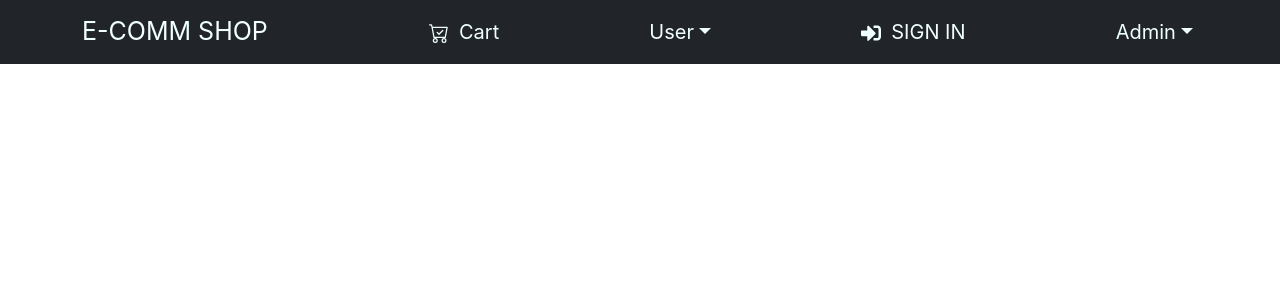
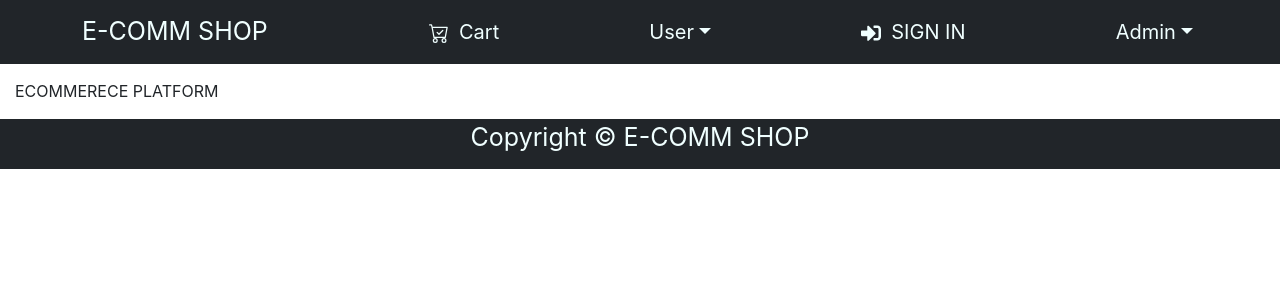
Before and after one commit to kartavya99/MERN-ecomm, a React (Create React App) app in the folder client/: page / in a window 1280 px wide. Shown: the top 300 px of the page. Built offline with nearby package versions, Linux system fonts and the light colour scheme.

Commit message:
Heade and HomePage js added

```diff
--- a/client/src/App.css
+++ b/client/src/App.css
@@ -2,4 +2,5 @@
   margin: 0;
   padding: 0;
   box-sizing: border-box;
+  min-height: 100vh;
 }
--- a/client/src/App.js
+++ b/client/src/App.js
@@ -1,11 +1,17 @@
+import React from "react";
+
+import Header from "./components/Header/Header";
+import Footer from "./components/Footer/Footer";
+import HomePage from "./pages/HomePage/HomePage";
+
 import "./App.css";
-
-import Header from "./Header/Header";
 
 function App() {
   return (
-    <div className="App">
+    <div>
       <Header />
+      <HomePage />
+      <Footer />
     </div>
   );
 }
--- /dev/null
+++ b/client/src/components/Footer/Footer.js
@@ -0,0 +1,17 @@
+import React from "react";
+import { Row, Col } from "react-bootstrap";
+import classes from "./Footer.module.css";
+
+const Footer = () => {
+  return (
+    <footer>
+      <div className={classes.container}>
+        <Row>
+          <Col className={classes.footer}>Copyright &copy; E-COMM SHOP</Col>
+        </Row>
+      </div>
+    </footer>
+  );
+};
+
+export default Footer;
--- /dev/null
+++ b/client/src/components/Footer/Footer.module.css
@@ -0,0 +1,16 @@
+.footer {
+  /* margin: 0; */
+  text-align: center;
+  color: azure;
+  background-color: rgb(33, 37, 41);
+  height: 50px;
+  width: 100%;
+  font-size: 25px;
+}
+
+.container {
+  width: 100%;
+  background-color: rgb(33, 37, 41);
+  margin: 0;
+  padding: 0;
+}
--- /dev/null
+++ b/client/src/pages/HomePage/HomePage.js
@@ -0,0 +1,13 @@
+import React from "react";
+
+import classes from "./HomePage.module.css";
+
+const HomePage = () => {
+  return (
+    <div className={classes.main}>
+      <p className={classes.heading}>ECOMMERECE PLATFORM </p>
+    </div>
+  );
+};
+
+export default HomePage;
--- /dev/null
+++ b/client/src/pages/HomePage/HomePage.module.css
@@ -0,0 +1,9 @@
+main {
+  min-height: 100vh;
+  background-color: aqua;
+}
+
+.heading {
+  margin-top: 15px;
+  margin-left: 15px;
+}
```
Also changed, not shown: client/src/components/Header/Header.js (renamed from client/src/Header/Header.js), client/src/components/Header/Header.module.css (renamed from client/src/Header/Header.module.css).
